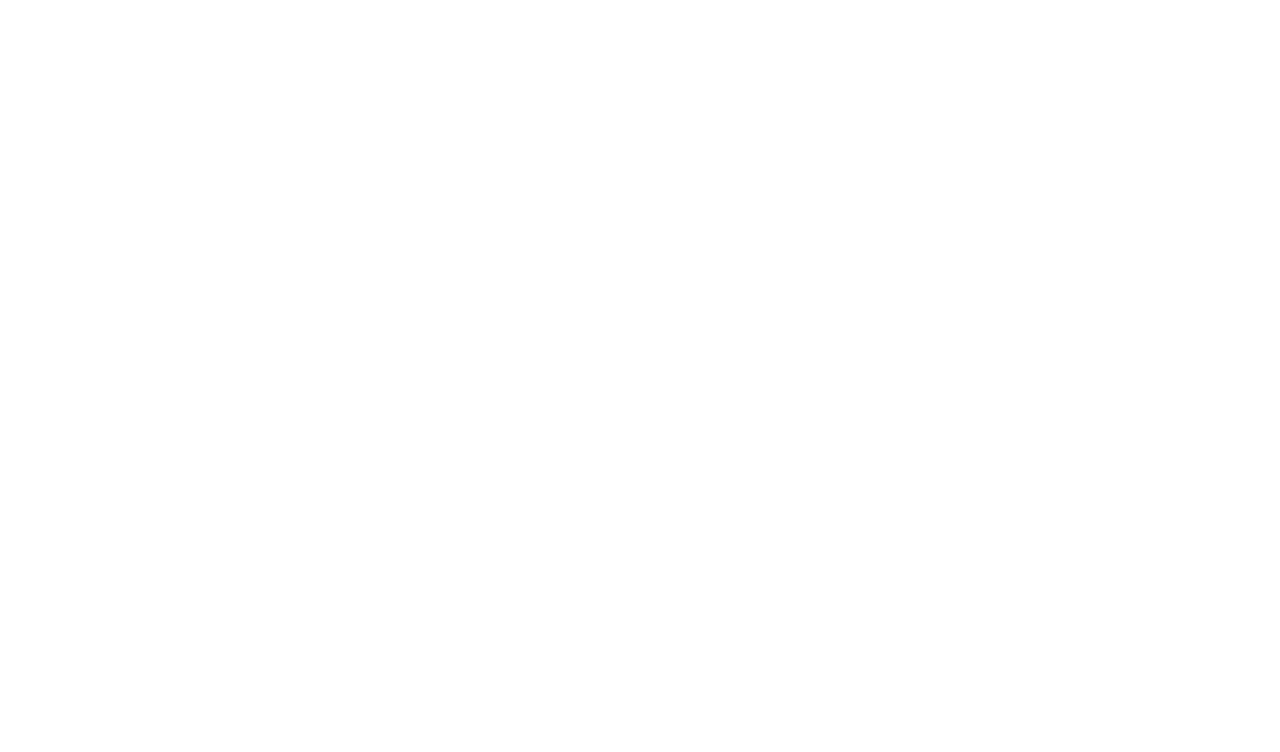
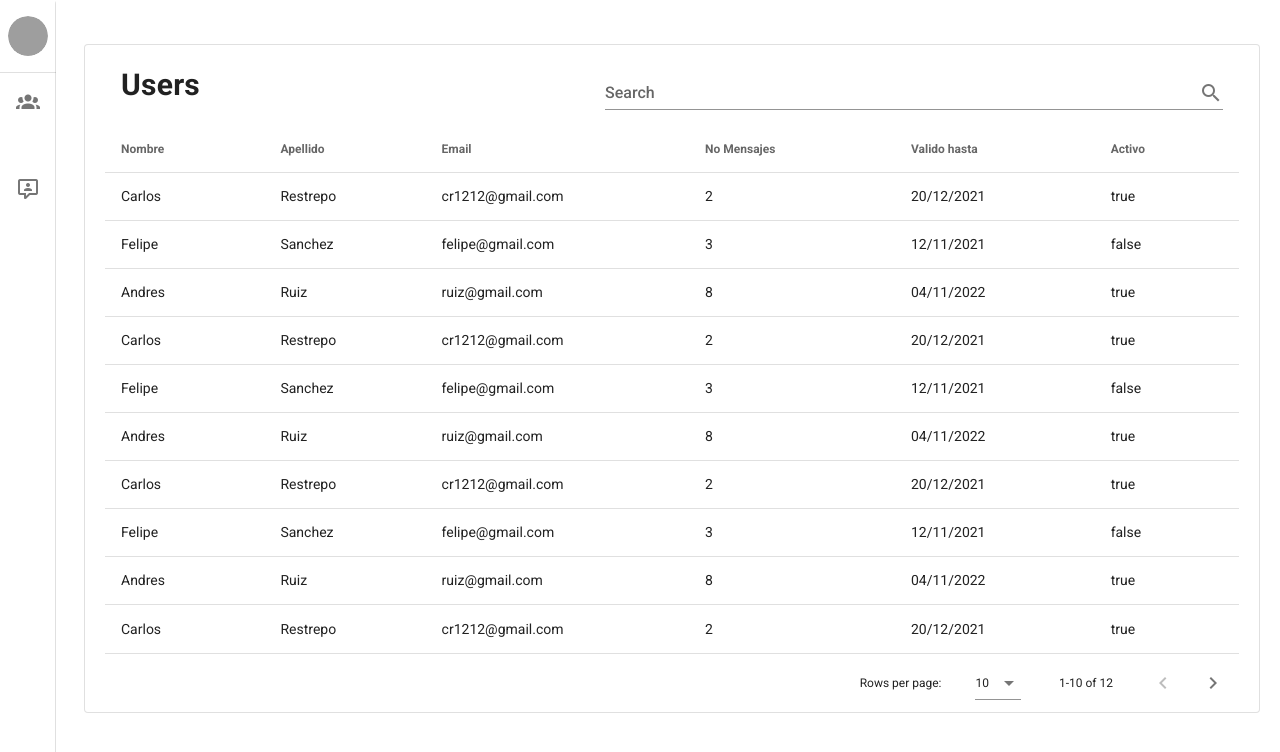
Before and after one commit to Carlosches/message-forum, a Vue app: page /users in a window 1280 px wide. Shown: the top 752 px of the page. Built offline with nearby package versions, Linux system fonts and the light colour scheme; grey boxes are pictures that could not be loaded.

Commit message:
User list view implemented

```diff
--- a/src/App.vue
+++ b/src/App.vue
@@ -1,11 +1,21 @@
 <template>
   <v-app>
+    <NavBar v-if="this.upgradeExceptionRoutes.indexOf($route.name) === -1" class="mr-n10"/>
     <router-view/>
   </v-app>
 </template>
 
 <script>
+import NavBar from './components/NavBar.vue'
 export default {
   name: 'App',
+  components:{NavBar},
+  data(){
+    return{
+      upgradeExceptionRoutes: [
+        'login',
+      ]
+    }
+  }
 };
 </script>
--- /dev/null
+++ b/src/components/NavBar.vue
@@ -0,0 +1,69 @@
+ <template>
+  <div>
+    <v-card>
+      <v-navigation-drawer expand-on-hover fixed permanent  >
+        <v-list>
+          <v-list-item class="px-2" link @click="goToProfile()">
+            <v-list-item-avatar>
+              <v-img src="https://randomuser.me/api/portraits/women/85.jpg"></v-img>
+            </v-list-item-avatar>
+            <v-list-item-content>
+              <v-list-item-title class="text-h6">
+                Sandra Adams
+              </v-list-item-title>
+              <v-list-item-subtitle>sandra_a88@gmail.com</v-list-item-subtitle>
+            </v-list-item-content>
+          </v-list-item>
+
+
+        </v-list>
+
+        <v-divider></v-divider>
+
+        <v-list
+          nav
+          dense
+        >
+          <v-list-item @click="goToUsers()">
+            <v-list-item-icon>
+              <v-icon>mdi-account-group</v-icon>
+            </v-list-item-icon>
+            <v-list-item-title>Usuarios</v-list-item-title>
+          </v-list-item>
+          <v-list-item link>
+            <v-list-item-icon>
+              <v-icon>mdi-android-messages</v-icon>
+            </v-list-item-icon>
+            <v-list-item-title>Mensajes</v-list-item-title>
+          </v-list-item>
+          <v-list-item link>
+            <v-list-item-icon>
+              <v-icon>mdi-comment-account-outline </v-icon>
+            </v-list-item-icon>
+            <v-list-item-title>Mis mensajes</v-list-item-title>
+          </v-list-item>
+        </v-list>
+      </v-navigation-drawer>
+    </v-card>
+  </div>
+</template>
+
+
+<script>
+export default {
+    name:'NavBar',
+    data(){
+        return {
+
+        }
+    },
+    methods:{
+        goToUsers(){
+            this.$router.push('/users');
+        },
+        goToProfile(){
+            this.$router.push('/profile')
+        }
+    }
+}
+</script>
--- a/src/views/Home.vue
+++ b/src/views/Login.vue
@@ -114,14 +114,14 @@
 
 <script>
   export default {
-    name: 'Home',
+    name: 'Login',
     data: () => ({
       expandOnHover: false,
       step:1
     }),
     methods:{
       sigIn(){
-        this.$router.push('/user');
+        this.$router.push('/users');
       }
     }
   }
--- /dev/null
+++ b/src/views/UsersList.vue
@@ -0,0 +1,154 @@
+<template>
+<div class="center-div mt-10">
+        <v-row>
+          <v-card class="section-card px-5 ml-16" width="93vw" outlined>
+            <v-card-title>
+              <h2>Users</h2>
+              <v-spacer/>
+              <v-text-field
+                v-model="search"
+                append-icon="mdi-magnify"
+                label="Search"
+                single-line
+                hide-details
+              ></v-text-field>
+            </v-card-title>
+
+            <v-data-table
+              :headers="headers"
+              :items="users"
+              :search="search"
+            ></v-data-table>
+          </v-card>
+        </v-row>
+</div>
+
+</template>
+
+<script>
+export default {
+    name:'UsersList',
+    data () {
+      return {
+        search: '',
+        headers: [
+          {
+            text: 'Nombre',
+            align: 'start',
+            value: 'name',
+          },
+          { text: 'Apellido', value: 'lastName' },
+          { text: 'Email', value: 'email' },
+          { text: 'No Mensajes', value: 'noMessages' },
+          { text: 'Valido hasta', value: 'validUntil' },
+          { text: 'Activo', value: 'active' },
+        ],
+        users: [
+          {
+            name: 'Carlos ',
+            lastName: 'Restrepo',
+            email: 'cr1212@gmail.com',
+            noMessages: 2,
+            validUntil : '20/12/2021',
+            active: true
+          },
+          {
+            name: 'Felipe',
+            lastName: 'Sanchez',
+            email: 'felipe@gmail.com',
+            noMessages: 3,
+            validUntil : '12/11/2021',
+            active: false
+          },
+          {
+            name: 'Andres',
+            lastName: 'Ruiz',
+            email: 'ruiz@gmail.com',
+            noMessages: 8,
+            validUntil : '04/11/2022',
+            active: true
+          },
+          {
+            name: 'Carlos ',
+            lastName: 'Restrepo',
+            email: 'cr1212@gmail.com',
+            noMessages: 2,
+            validUntil : '20/12/2021',
+            active: true
+          },
+          {
+            name: 'Felipe',
+            lastName: 'Sanchez',
+            email: 'felipe@gmail.com',
+            noMessages: 3,
+            validUntil : '12/11/2021',
+            active: false
+          },
+          {
+            name: 'Andres',
+            lastName: 'Ruiz',
+            email: 'ruiz@gmail.com',
+            noMessages: 8,
+            validUntil : '04/11/2022',
+            active: true
+          },
+          {
+            name: 'Carlos ',
+            lastName: 'Restrepo',
+            email: 'cr1212@gmail.com',
+            noMessages: 2,
+            validUntil : '20/12/2021',
+            active: true
+          },
+          {
+            name: 'Felipe',
+            lastName: 'Sanchez',
+            email: 'felipe@gmail.com',
+            noMessages: 3,
+            validUntil : '12/11/2021',
+            active: false
+          },
+          {
+            name: 'Andres',
+            lastName: 'Ruiz',
+            email: 'ruiz@gmail.com',
+            noMessages: 8,
+            validUntil : '04/11/2022',
+            active: true
+          },
+          {
+            name: 'Carlos ',
+            lastName: 'Restrepo',
+            email: 'cr1212@gmail.com',
+            noMessages: 2,
+            validUntil : '20/12/2021',
+            active: true
+          },
+          {
+            name: 'Felipe',
+            lastName: 'Sanchez',
+            email: 'felipe@gmail.com',
+            noMessages: 3,
+            validUntil : '12/11/2021',
+            active: false
+          },
+          {
+            name: 'Andres',
+            lastName: 'Ruiz',
+            email: 'ruiz@gmail.com',
+            noMessages: 8,
+            validUntil : '04/11/2022',
+            active: true
+          },
+        ],
+      }
+    },
+  }
+</script>
+<style>
+.center-div{
+  margin: 1rem;
+  padding: 1rem;
+  text-align: center;
+}
+</style>
--- a/src/views/user/UserProfile.vue
+++ b/src/views/user/UserProfile.vue
@@ -1,179 +1,55 @@
 <template>
-  <v-container
-    id="user-profile"
-    fluid
-    tag="section"
-  >
-    <v-row justify="center">
-      <v-col
-        cols="12"
-        md="8"
-      >
-        <base-material-card>
-          <template v-slot:heading>
-            <div class="display-2 font-weight-light">
-              Edit Profile
-            </div>
-
-            <div class="subtitle-1 font-weight-light">
-              Complete your profile
-            </div>
-          </template>
-
-          <v-form>
-            <v-container class="py-0">
+<v-container fluid>
+    <v-row style="height: 70vh;" class="text-center" align="center" justify="center">
+      <v-col>
+        <div class="d-inline-flex justify-center">
+          <v-card class="pa-5" outlined>
+            <v-container fluid>
+              <v-row align="center" justify="center">
+                  <div slot="activator">
+                    <v-avatar class="avatar-profile ml-1 justify-center" size="105">
+                      <v-img src="https://randomuser.me/api/portraits/women/85.jpg"></v-img>
+                    </v-avatar>
+                  </div>
+              </v-row>
               <v-row>
-                <v-col
-                  cols="12"
-                  md="4"
-                >
-                  <v-text-field
-                    label="Company (disabled)"
-                    disabled
-                  />
-                </v-col>
-
-                <v-col
-                  cols="12"
-                  md="4"
-                >
-                  <v-text-field
-                    class="purple-input"
-                    label="User Name"
-                  />
-                </v-col>
-
-                <v-col
-                  cols="12"
-                  md="4"
-                >
-                  <v-text-field
-                    label="Email Address"
-                    class="purple-input"
-                  />
-                </v-col>
-
-                <v-col
-                  cols="12"
-                  md="6"
-                >
-                  <v-text-field
-                    label="First Name"
-                    class="purple-input"
-                  />
-                </v-col>
-
-                <v-col
-                  cols="12"
-                  md="6"
-                >
-                  <v-text-field
-                    label="Last Name"
-                    class="purple-input"
-                  />
-                </v-col>
-
-                <v-col cols="12">
-                  <v-text-field
-                    label="Adress"
-                    class="purple-input"
-                  />
-                </v-col>
-
-                <v-col
-                  cols="12"
-                  md="4"
-                >
-                  <v-text-field
-                    label="City"
-                    class="purple-input"
-                  />
-                </v-col>
-
-                <v-col
-                  cols="12"
-                  md="4"
-                >
-                  <v-text-field
-                    label="Country"
-                    class="purple-input"
-                  />
-                </v-col>
-
-                <v-col
-                  cols="12"
-                  md="4"
-                >
-                  <v-text-field
-                    class="purple-input"
-                    label="Postal Code"
-                    type="number"
-                  />
-                </v-col>
-
-                <v-col cols="12">
-                  <v-textarea
-                    class="purple-input"
-                    label="About Me"
-                    value="Lorem ipsum dolor sit amet, consectetur adipiscing elit."
-                  />
-                </v-col>
-
-                <v-col
-                  cols="12"
-                  class="text-right"
-                >
-                  <v-btn
-                    color="success"
-                    class="mr-0"
-                  >
-                    Update Profile
-                  </v-btn>
+                <v-col>
+                  <!--<h2 class="text-center">{{ this.$store.state.user.firstName }} {{ this.$store.state.user.lastName }}</h2>-->
+                  <h2 class="text-center"> Sandra Adams </h2>
                 </v-col>
               </v-row>
+              <v-row align="center" justify="center">
+                <v-chip @click="editProfile" small>
+                  Edit profile <v-icon class="icon ml-2" x-small>fa-pen</v-icon>
+                </v-chip>
+              </v-row>
+              <v-divider class="my-7"/>
+              <v-row align="center" justify="center">
+                  <p class="mb-1">
+                    <!--<b>Username:</b> {{ this.$store.state.user.username }}<br>
+                    <b>Automation Token:</b> {{ this.$store.state.user.details.automationToken }}-->
+                    <b>Username:</b> sand<br>
+                    <b>email:</b> san2@gmail.com
+
+                  </p>
+              </v-row>
             </v-container>
-          </v-form>
-        </base-material-card>
-      </v-col>
+          </v-card>
+           </div>
+        </v-col>
+    </v-row>
+</v-container>
 
-      <v-col
-        cols="12"
-        md="4"
-      >
-        <base-material-card
-          class="v-card-profile"
-          avatar="https://demos.creative-tim.com/vue-material-dashboard/img/marc.aba54d65.jpg"
-        >
-          <v-card-text class="text-center">
-            <h6 class="display-1 mb-1 grey--text">
-              CEO / CO-FOUNDER
-            </h6>
-
-            <h4 class="display-2 font-weight-light mb-3 black--text">
-              Alec Thompson
-            </h4>
-
-            <p class="font-weight-light grey--text">
-              Don't be scared of the truth because we need to restart the human foundation in truth And I love you like Kanye loves Kanye I love Rick Owens’ bed design but the back is...
-            </p>
-
-            <v-btn
-              color="success"
-              rounded
-              class="mr-0"
-            >
-              Follow
-            </v-btn>
-          </v-card-text>
-        </base-material-card>
-      </v-col>
-    </v-row>
-  </v-container>
 </template>
-
 <script>
   export default {
     name:"UserProfile"
     //
   }
 </script>
+<style>
+.center-div{
+  margin-left: 80px;
+  text-align: center;
+}
+</style>
```
Also changed, not shown: src/router.js (+11 -5 lines).
